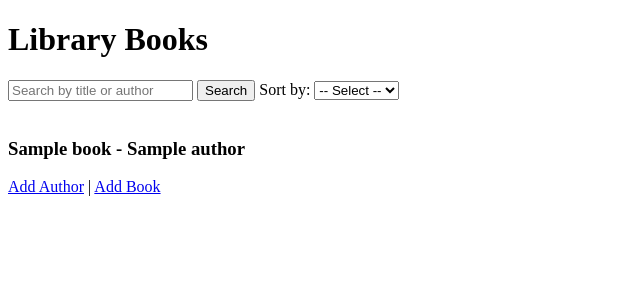
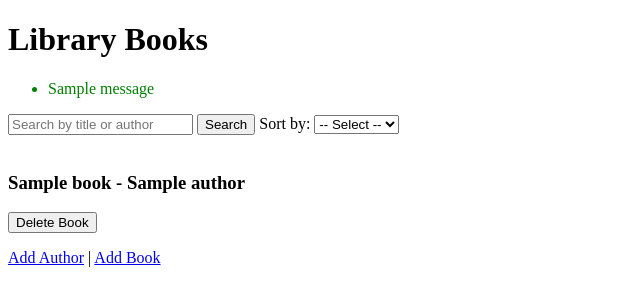
Before and after one commit to nadim00100/Book-Alchemy, a Flask app: page / in a window 1280 px wide. Shown: the top 306 px of the page, without its empty margins (0-640 px from the left). Run offline with Flask 3, Linux system fonts and the light colour scheme; tables that the repository leaves empty hold one stand-in row (values such as "Sample post"); one stand-in notice (Sample message) is shown.

Commit message:
Step 6: Add book deletion route and button; delete author if no remaining books; flash success message

```diff
--- a/app.py
+++ b/app.py
@@ -1,17 +1,22 @@
 """
-Book Alchemy - Flask App with routes to add authors, books and display the library.
+Book Alchemy - Flask App Initialization and Routes
 """
+import os
 
-import os
-from flask import Flask, render_template, request
+from flask import (
+    Flask, render_template, request,
+    redirect, url_for, flash
+)
+from flask_sqlalchemy import SQLAlchemy
 
 from data_models import db, Author, Book
 
 app = Flask(__name__)
+app.secret_key = 'supersecret123'
+# Use absolute path for the SQLite database URI
+basedir = os.path.abspath(os.path.dirname(__file__))  # <-- get project root directory
+app.config['SQLALCHEMY_DATABASE_URI'] = 'sqlite:///' + os.path.join(basedir, 'data/library.sqlite')
 
-BASE_DIR = os.path.abspath(os.path.dirname(__file__))
-db_path = os.path.join(BASE_DIR, 'data', 'library.sqlite')
-app.config['SQLALCHEMY_DATABASE_URI'] = f'sqlite:///{db_path}'
 app.config['SQLALCHEMY_TRACK_MODIFICATIONS'] = False
 
 db.init_app(app)
@@ -25,10 +30,8 @@ def home():
     search_query = request.args.get('search', '').strip()
     sort_by = request.args.get('sort_by')
 
-    # Base query joining Author to Book for author filtering
     query = Book.query.join(Author)
 
-    # If search query is provided, filter books by title or author name (case-insensitive)
     if search_query:
         search_pattern = f"%{search_query}%"
         query = query.filter(
@@ -38,7 +41,6 @@ def home():
             )
         )
 
-    # Sorting logic
     if sort_by == 'title':
         query = query.order_by(Book.title.asc())
     elif sort_by == 'author':
@@ -52,65 +54,70 @@ def home():
 @app.route('/add_author', methods=['GET', 'POST'])
 def add_author():
     """
-    Display a form to add authors on GET.
-    On POST, add author to database and show success message.
+    Add a new author via form submission.
     """
-    message = None
-
     if request.method == 'POST':
-        name = request.form.get('name')
-        birth_date = request.form.get('birthdate')
+        name = request.form['name']
+        birth_date = request.form['birthdate']
         date_of_death = request.form.get('date_of_death')
 
-        # Convert string dates to date objects
-        from datetime import datetime
+        author = Author(
+            name=name,
+            birth_date=birth_date,
+            date_of_death=date_of_death if date_of_death else None
+        )
+        db.session.add(author)
+        db.session.commit()
+        flash(f"Author '{name}' added successfully.", "success")
 
-        birth_date_obj = datetime.strptime(birth_date, '%Y-%m-%d').date()
-        date_of_death_obj = None
-        if date_of_death:
-            date_of_death_obj = datetime.strptime(date_of_death, '%Y-%m-%d').date()
-
-        new_author = Author(
-            name=name,
-            birth_date=birth_date_obj,
-            date_of_death=date_of_death_obj
-        )
-        db.session.add(new_author)
-        db.session.commit()
-
-        message = f"Author '{name}' added successfully!"
-
-    return render_template('add_author.html', message=message)
+    return render_template('add_author.html')
 
 
 @app.route('/add_book', methods=['GET', 'POST'])
 def add_book():
     """
-    Display a form to add books on GET.
-    On POST, add book to database and show success message.
+    Add a new book via form submission.
     """
-    message = None
     authors = Author.query.order_by(Author.name).all()
 
     if request.method == 'POST':
-        isbn = request.form.get('isbn')
-        title = request.form.get('title')
-        publication_year = request.form.get('publication_year')
-        author_id = request.form.get('author_id')
+        title = request.form['title']
+        isbn = request.form['isbn']
+        publication_year = request.form['publication_year']
+        author_id = request.form['author_id']
 
-        new_book = Book(
+        book = Book(
+            title=title,
             isbn=isbn,
-            title=title,
-            publication_year=int(publication_year),
-            author_id=int(author_id)
+            publication_year=publication_year,
+            author_id=author_id
         )
-        db.session.add(new_book)
+        db.session.add(book)
+        db.session.commit()
+        flash(f"Book '{title}' added successfully.", "success")
+
+    return render_template('add_book.html', authors=authors)
+
+
+@app.route('/book/<int:book_id>/delete', methods=['POST'])
+def delete_book(book_id):
+    """
+    Delete a book by its ID.
+    Also deletes the author if they have no other books left.
+    """
+    book = Book.query.get_or_404(book_id)
+    author = book.author
+
+    db.session.delete(book)
+    db.session.commit()
+
+    remaining_books = Book.query.filter_by(author_id=author.id).count()
+    if remaining_books == 0:
+        db.session.delete(author)
         db.session.commit()
 
-        message = f"Book '{title}' added successfully!"
-
-    return render_template('add_book.html', authors=authors, message=message)
-
+    flash(f"Deleted book '{book.title}'.", "success")
+    return redirect(url_for('home'))
 
 
 if __name__ == '__main__':
--- a/templates/home.html
+++ b/templates/home.html
@@ -7,6 +7,18 @@
 </head>
 <body>
   <h1>Library Books</h1>
+
+  {% with messages = get_flashed_messages(with_categories=true) %}
+    {% if messages %}
+      <ul>
+        {% for category, message in messages %}
+          <li style="color: {% if category == 'success' %}green{% else %}red{% endif %};">
+            {{ message }}
+          </li>
+        {% endfor %}
+      </ul>
+    {% endif %}
+  {% endwith %}
 
   <form method="get" action="/">
     <input
@@ -31,6 +43,11 @@
     {% for book in books %}
       <div>
         <h3>{{ book.title }} - {{ book.author.name }}</h3>
+        <form action="{{ url_for('delete_book', book_id=book.id) }}" method="POST" style="display:inline;">
+          <button type="submit" onclick="return confirm('Are you sure you want to delete this book?');">
+            Delete Book
+          </button>
+        </form>
       </div>
     {% endfor %}
   {% else %}
```
